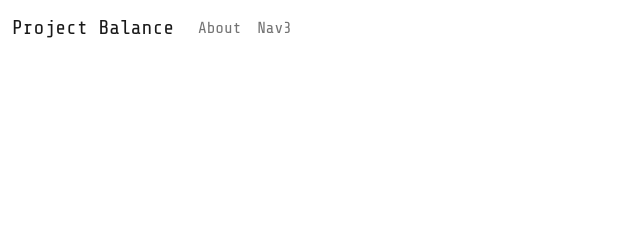
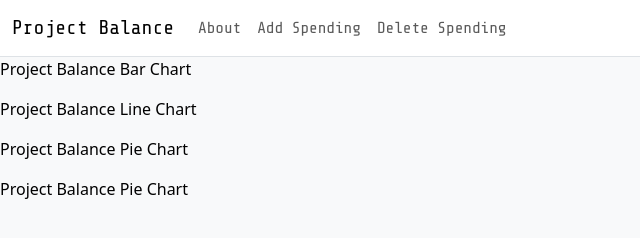
Before and after one commit to iLucasDOTexe/Budget-Tracker-Web-App, a plain HTML site: page Frontend/index.html in a window 1280 px wide. Shown: the whole page, without its empty margins (0-640 px from the left). Drawn offline with nearby package versions, Linux system fonts and the light colour scheme.

Commit message:
add background color scheme

```diff
--- a/Frontend/index.html
+++ b/Frontend/index.html
@@ -8,12 +8,11 @@
       <link rel="preconnect" href="https://fonts.googleapis.com">
       <link rel="preconnect" href="https://fonts.gstatic.com" crossorigin>
       <link href="https://fonts.googleapis.com/css2?family=Share+Tech+Mono&display=swap" rel="stylesheet">
-        <link href="https://cdn.jsdelivr.net/npm/bootstrap@5.2.2/dist/css/bootstrap.min.css" rel="stylesheet" integrity="sha384-Zenh87qX5JnK2Jl0vWa8Ck2rdkQ2Bzep5IDxbcnCeuOxjzrPF/et3URy9Bv1WTRi" crossorigin="anonymous">
-        <script src="https://cdn.jsdelivr.net/npm/bootstrap@5.2.2/dist/js/bootstrap.bundle.min.js" integrity="sha384-OERcA2EqjJCMA+/3y+gxIOqMEjwtxJY7qPCqsdltbNJuaOe923+mo//f6V8Qbsw3" crossorigin="anonymous"></script>
+      <link href="https://cdn.jsdelivr.net/npm/bootstrap@5.3.0-alpha1/dist/css/bootstrap.min.css" rel="stylesheet" integrity="sha384-GLhlTQ8iRABdZLl6O3oVMWSktQOp6b7In1Zl3/Jr59b6EGGoI1aFkw7cmDA6j6gD" crossorigin="anonymous">
+      <script src="https://cdn.jsdelivr.net/npm/bootstrap@5.3.0-alpha1/dist/js/bootstrap.bundle.min.js" integrity="sha384-w76AqPfDkMBDXo30jS1Sgez6pr3x5MlQ1ZAGC+nuZB+EYdgRZgiwxhTBTkF7CXvN" crossorigin="anonymous"></script>
     </head>
-    <body>
-        <header>
-            <nav class="navbar navbar-expand-lg bg-body-tertiary">
+    <body class="bg-light text-black">
+      <nav class="navbar navbar-expand-lg bg-white border-bottom">
         <div class="container-fluid">
           <a class="navbar-brand" href="#">Project Balance</a>
           <button class="navbar-toggler" type="button" data-bs-toggle="collapse" data-bs-target="#navbarNav" aria-controls="navbarNav" aria-expanded="false" aria-label="Toggle navigation">
@@ -25,18 +24,18 @@
                 <a class="nav-link" href="#">About</a>
               </li>
               <li class="nav-item">
-                        <a class="nav-link" href="#">Nav3</a>
+                <a class="nav-link" href="#">Add Spending</a>
+              </li>
+              <li class="nav-item">
+                <a class="nav-link" href="#">Delete Spending</a>
               </li>
             </ul>
           </div>
         </div>
       </nav>
-        </header>
-        <main>
-
-        </main>
-        <footer>
-
-        </footer>
+      <p>Project Balance Bar Chart</p>
+      <p>Project Balance Line Chart</p>
+      <p>Project Balance Pie Chart</p>
+      <p>Project Balance Pie Chart</p>
     </body>
 </html>
```
Also changed, not shown: Frontend/assets/style.css (line endings or trailing spaces). Lines whose indentation alone changed are shown as unchanged.
